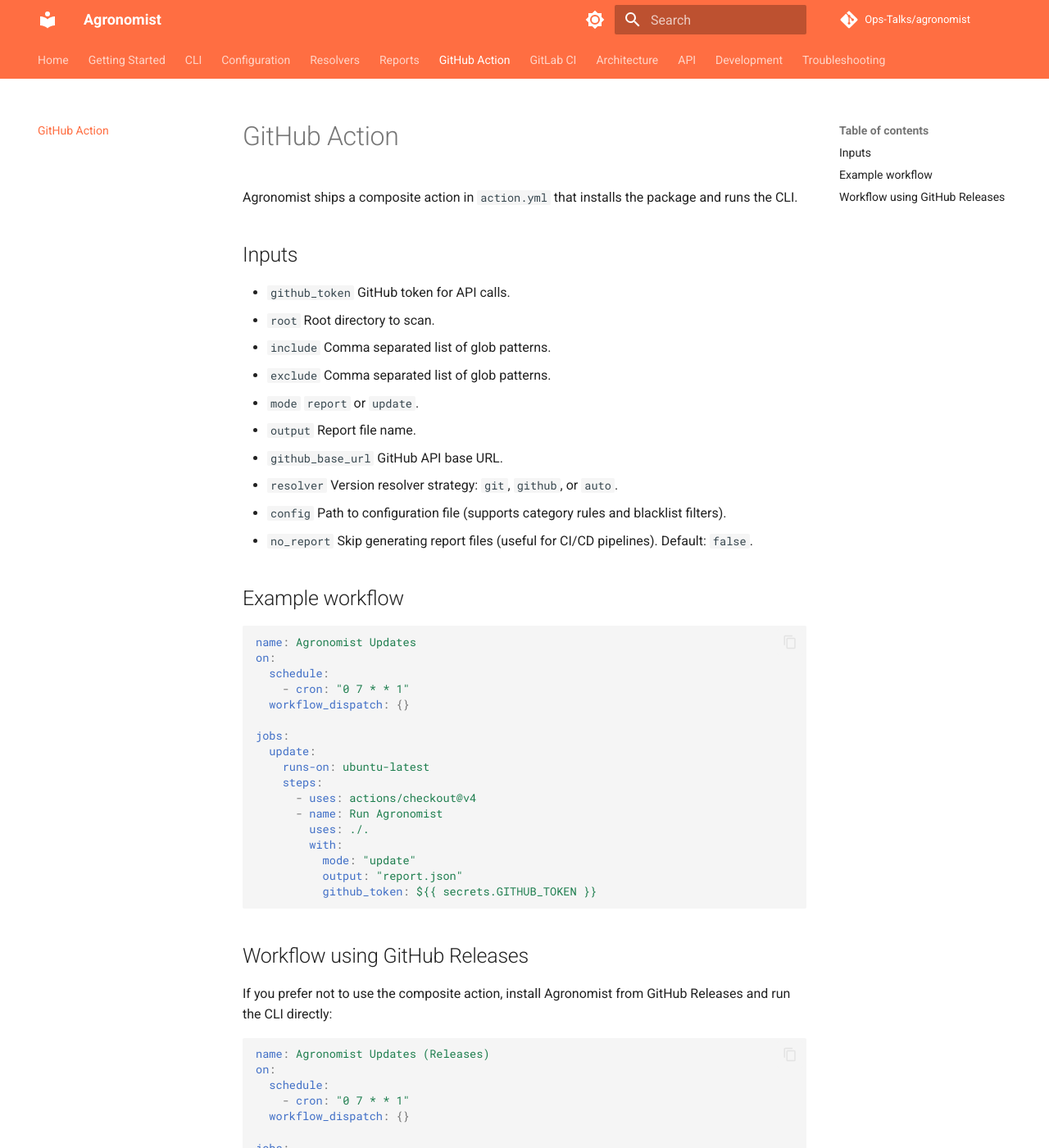
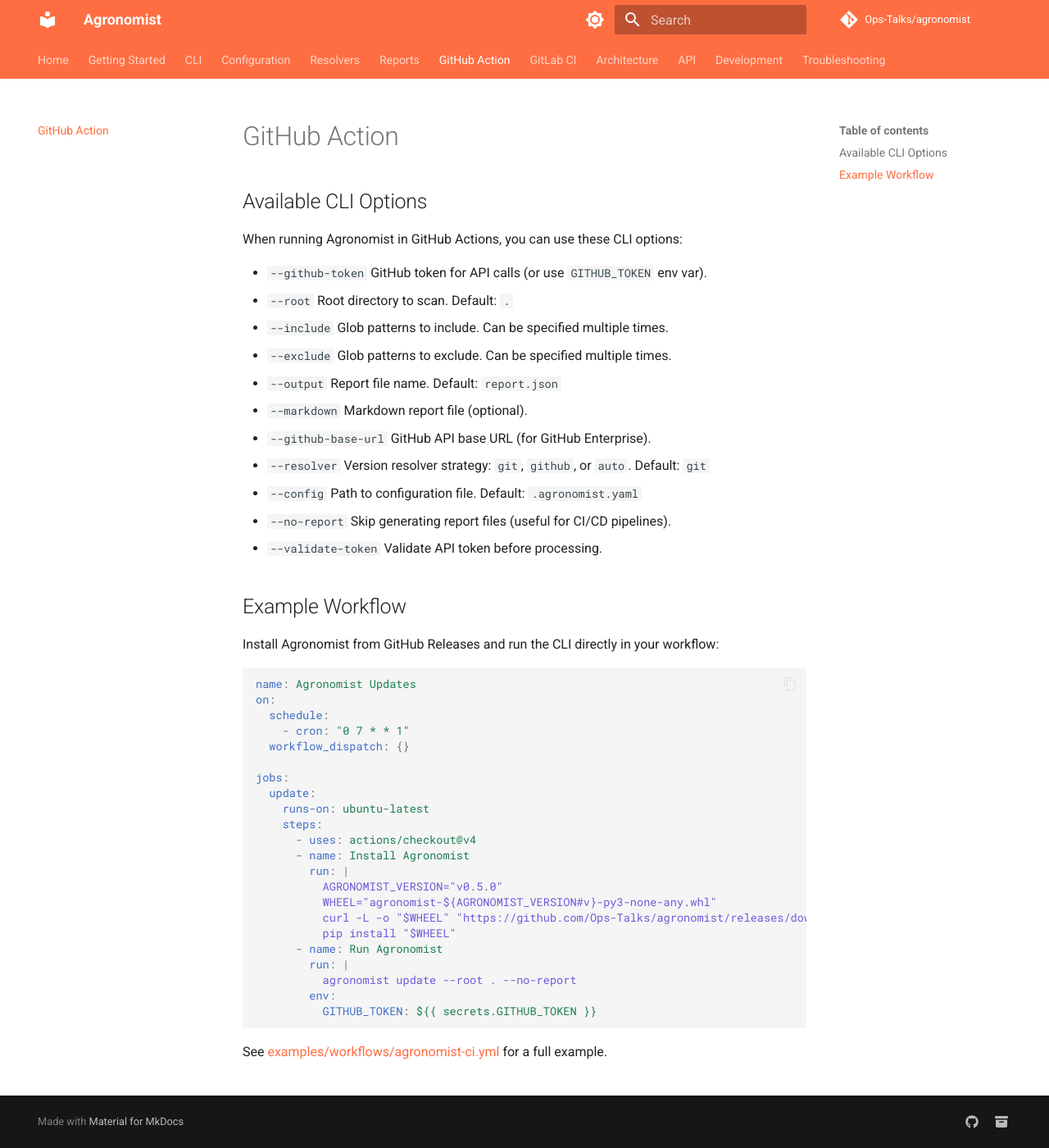
Before and after one commit to Ops-Talks/agronomist, an MkDocs documentation site: the page built from docs/github-action.md, in a window 1280 px wide and 1400 px high. Shown: the whole window at 82% size. Built offline with MkDocs 1.6.1 and Material for MkDocs 9.7.7, drawn with Linux system fonts in a browser that asks for light colours; comment, search, counter and statistics services are not loaded.

Commit message:
Several fixes

````diff
--- a/docs/github-action.md
+++ b/docs/github-action.md
@@ -1,48 +1,27 @@
 # GitHub Action
 
-Agronomist ships a composite action in `action.yml` that installs the package and runs the CLI.
+## Available CLI Options
 
-## Inputs
+When running Agronomist in GitHub Actions, you can use these CLI options:
 
-- `github_token` GitHub token for API calls.
-- `root` Root directory to scan.
-- `include` Comma separated list of glob patterns.
-- `exclude` Comma separated list of glob patterns.
-- `mode` `report` or `update`.
-- `output` Report file name.
-- `github_base_url` GitHub API base URL.
-- `resolver` Version resolver strategy: `git`, `github`, or `auto`.
-- `config` Path to configuration file (supports category rules and blacklist filters).
-- `no_report` Skip generating report files (useful for CI/CD pipelines). Default: `false`.
+- `--github-token` GitHub token for API calls (or use `GITHUB_TOKEN` env var).
+- `--root` Root directory to scan. Default: `.`
+- `--include` Glob patterns to include. Can be specified multiple times.
+- `--exclude` Glob patterns to exclude. Can be specified multiple times.
+- `--output` Report file name. Default: `report.json`
+- `--markdown` Markdown report file (optional).
+- `--github-base-url` GitHub API base URL (for GitHub Enterprise).
+- `--resolver` Version resolver strategy: `git`, `github`, or `auto`. Default: `git`
+- `--config` Path to configuration file. Default: `.agronomist.yaml`
+- `--no-report` Skip generating report files (useful for CI/CD pipelines).
+- `--validate-token` Validate API token before processing.
 
-## Example workflow
+## Example Workflow
+
+Install Agronomist from GitHub Releases and run the CLI directly in your workflow:
 
 ```yaml
 name: Agronomist Updates
-on:
-  schedule:
-    - cron: "0 7 * * 1"
-  workflow_dispatch: {}
-
-jobs:
-  update:
-    runs-on: ubuntu-latest
-    steps:
-      - uses: actions/checkout@v4
-      - name: Run Agronomist
-        uses: ./.
-        with:
-          mode: "update"
-          output: "report.json"
-          github_token: ${{ secrets.GITHUB_TOKEN }}
-```
-
-## Workflow using GitHub Releases
-
-If you prefer not to use the composite action, install Agronomist from GitHub Releases and run the CLI directly:
-
-```yaml
-name: Agronomist Updates (Releases)
 on:
   schedule:
     - cron: "0 7 * * 1"
--- a/pyproject.toml
+++ b/pyproject.toml
@@ -1,6 +1,6 @@
 [tool.poetry]
 name = "agronomist"
-version = "0.5.1"
+version = "0.5.2"
 description = "CLI to detect and update refs of Terragrunt modules"
 readme = "README.md"
 packages = [{ include = "agronomist", from = "src" }]
````
Also changed, not shown: README.md (+1 -1 lines), docs/gitlab-ci.md (+9 -18 lines), 1 other file.
